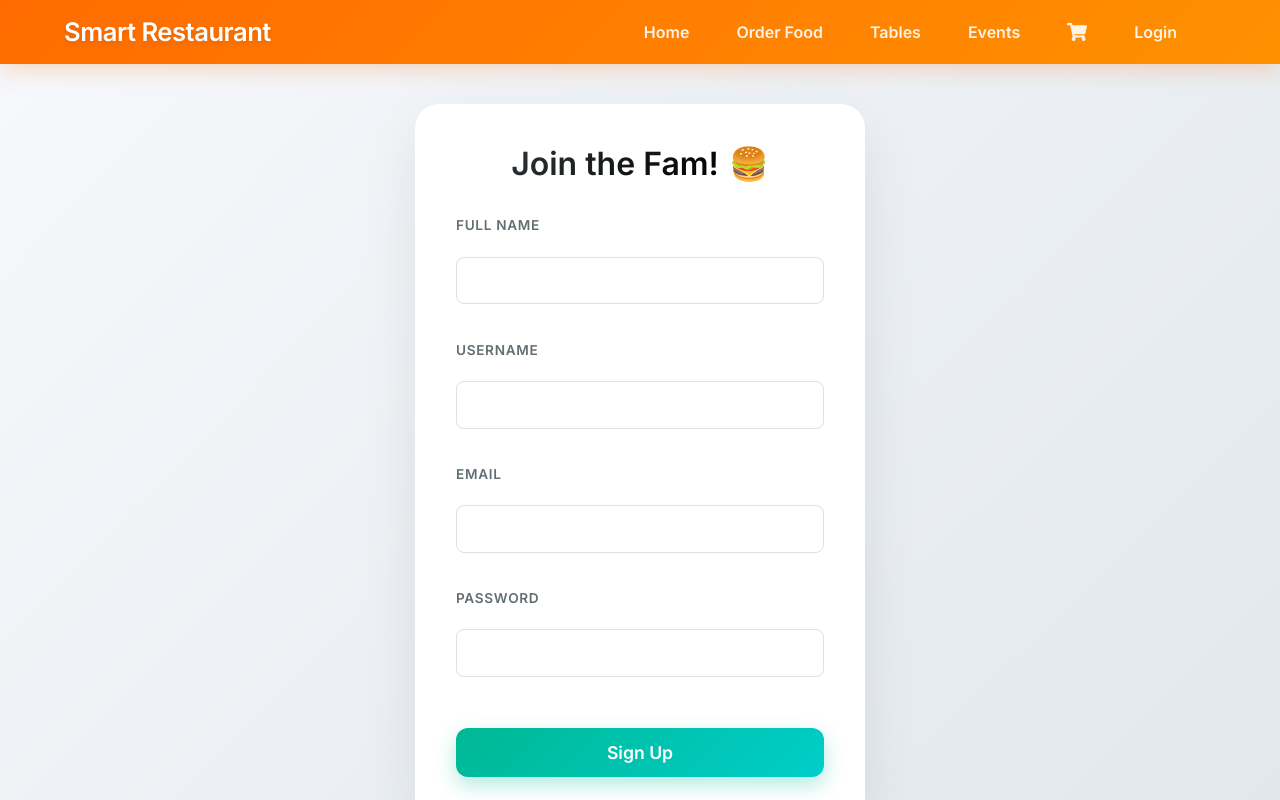
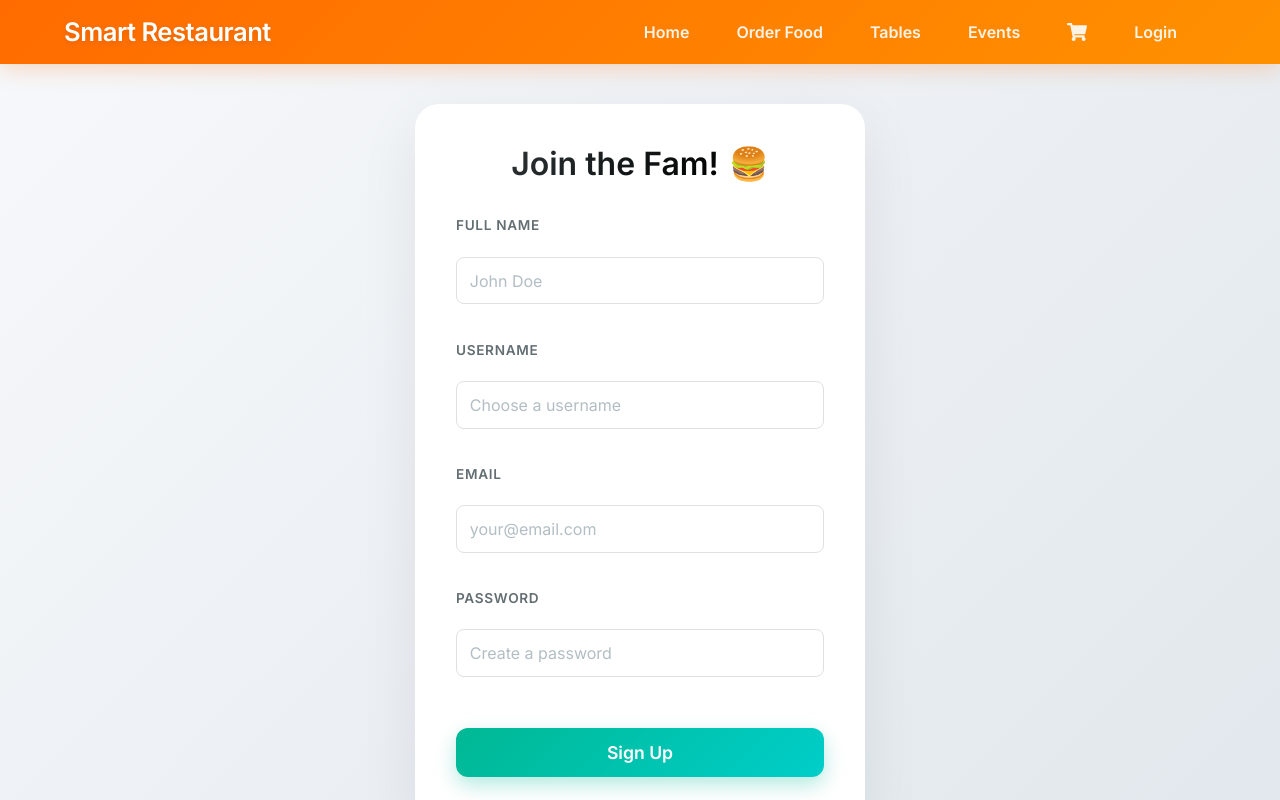
Before and after one commit to kiruthik04/smart-restaurant-system, a React (Create React App) app in the folder frontend/: page /signup in a window 1280 px wide. Built offline with nearby package versions, Linux system fonts and the light colour scheme.

Commit message:
Changes Made in LoginPage css

```diff
--- a/frontend/src/components/BillModal.css
+++ b/frontend/src/components/BillModal.css
@@ -34,6 +34,26 @@
     display: flex;
     flex-direction: column;
     animation: slideUp 0.4s cubic-bezier(0.16, 1, 0.3, 1);
+    position: relative;
+    /* Ensure relative pos for absolute close btn */
+}
+
+.bill-modal-close {
+    position: absolute;
+    top: 20px;
+    right: 20px;
+    background: transparent;
+    border: none;
+    font-size: 2rem;
+    color: var(--text-light);
+    cursor: pointer;
+    line-height: 1;
+    transition: color 0.2s;
+    z-index: 10;
+}
+
+.bill-modal-close:hover {
+    color: var(--primary-orange);
 }
 
 .bill-modal h2 {
@@ -127,7 +147,8 @@
 
 .bill-actions {
     display: flex;
-    justify-content: space-between;
+    justify-content: center;
+    /* Center the single button */
     gap: 1rem;
 }
 
--- a/frontend/src/components/BillModal.js
+++ b/frontend/src/components/BillModal.js
@@ -7,6 +7,9 @@ function BillModal({ bill, onClose, onConvert }) {
     return (
         <div className="bill-modal-overlay">
             <div className="bill-modal">
+                <button className="bill-modal-close" onClick={onClose}>
+                    ×
+                </button>
                 <h2>Bill Summary - Table {bill.tableNumber}</h2>
                 <div className="bill-content">
                     {bill.orders.map((order, index) => (
@@ -31,7 +34,7 @@ function BillModal({ bill, onClose, onConvert }) {
                         <strong>Grand Total: ${bill.grandTotal.toFixed(2)}</strong>
                     </div>
                     <div className="bill-actions">
-                        <button onClick={onClose} className="secondary-btn">Cancel</button>
+                        {/* Cancel button removed */}
                         <button onClick={onConvert} className="primary-btn pay-btn">Pay & Release Table</button>
                     </div>
                 </div>
--- a/frontend/src/components/CategorySection.js
+++ b/frontend/src/components/CategorySection.js
@@ -36,12 +36,14 @@ const CategorySection = ({ menu, addToCart }) => {
             threshold: 0.1
         });
 
-        if (observerTarget.current) {
-            observer.observe(observerTarget.current);
+        const currentTarget = observerTarget.current;
+
+        if (currentTarget) {
+            observer.observe(currentTarget);
         }
 
         return () => {
-            if (observerTarget.current) observer.unobserve(observerTarget.current);
+            if (currentTarget) observer.unobserve(currentTarget);
         };
     }, [handleObserver]);
 
--- a/frontend/src/components/ProfileModal.css
+++ b/frontend/src/components/ProfileModal.css
@@ -315,7 +315,65 @@
     color: #9ca3af;
 }
 
-.dark .btn-cancel:hover {
-    background: rgba(255, 255, 255, 0.05);
+/* --- Force Light Theme for Customer Role (Overrides Dark Mode) --- */
+.dark .profile-modal-content.customer-view {
+    background: var(--bg-white);
+    color: var(--text-dark);
+    border-color: rgba(0, 0, 0, 0.05);
+    box-shadow: var(--shadow-dropdown);
+}
+
+.dark .profile-modal-content.customer-view::before {
+    background: var(--bg-white);
+    border-color: rgba(0, 0, 0, 0.05);
+}
+
+.dark .profile-modal-content.customer-view .profile-header {
+    border-bottom-color: #f1f2f6;
+}
+
+.dark .profile-modal-content.customer-view .profile-name {
+    color: var(--text-dark);
+}
+
+.dark .profile-modal-content.customer-view .profile-role {
+    background: #f1f2f6;
+    color: var(--text-light);
+}
+
+.dark .profile-modal-content.customer-view .profile-avatar {
+    background-color: var(--bg-soft-orange);
+    box-shadow: 0 4px 12px rgba(255, 107, 0, 0.1);
+}
+
+.dark .profile-modal-content.customer-view .btn-change-password {
+    background: white;
+    border: 2px solid var(--primary-orange);
+    color: var(--primary-orange);
+}
+
+.dark .profile-modal-content.customer-view .btn-change-password:hover {
+    background: var(--primary-orange);
     color: white;
 }
+
+.dark .profile-modal-content.customer-view .change-password-form {
+    background: #f9f9f9;
+}
+
+.dark .profile-modal-content.customer-view .form-group input {
+    background: white;
+    border: 1px solid #e0e0e0;
+    color: var(--text-dark);
+}
+
+.dark .profile-modal-content.customer-view .btn-cancel {
+    background: white;
+    border: 1px solid #dcdcdc;
+    color: var(--text-light);
+}
+
+.dark .profile-modal-content.customer-view .btn-cancel:hover {
+    background: white;
+    color: var(--text-light);
+}
--- a/frontend/src/components/ProfileModal.js
+++ b/frontend/src/components/ProfileModal.js
@@ -71,7 +71,7 @@ function ProfileModal({ isOpen, onClose }) {
     };
 
     return (
-        <div className="profile-modal-content" onClick={e => e.stopPropagation()}>
+        <div className={`profile-modal-content ${user.role === 'CUSTOMER' ? 'customer-view' : ''}`} onClick={e => e.stopPropagation()}>
             <button className="profile-modal-close" onClick={onClose}>&times;</button>
 
             <div className="profile-header">
--- a/frontend/src/pages/LoginPage.css
+++ b/frontend/src/pages/LoginPage.css
@@ -77,7 +77,6 @@
   margin-bottom: 0.5rem;
   font-weight: 700;
   color: #889296;
-  /* Lighter gray for label */
   font-size: 0.8rem;
   text-transform: uppercase;
   letter-spacing: 0.5px;
@@ -86,26 +85,25 @@
 .form-input {
   width: 100%;
   padding: 14px 18px;
-  border: 1px solid #a4b0be;
-  border-radius: 8px;
+  border: 2px solid #FFE0B2;
+  border-radius: 12px;
   font-size: 1rem;
   transition: all 0.3s cubic-bezier(0.25, 0.8, 0.25, 1);
-  background: #b2bec3;
-  /* Gray background */
-  color: white;
+  background: #ffffff;
+  color: #2D3436;
   font-weight: 500;
 }
 
 .form-input::placeholder {
-  color: rgba(255, 255, 255, 0.8);
-  font-weight: 500;
+  color: #b2bec3;
+  font-weight: 400;
 }
 
 .form-input:focus {
   outline: none;
-  border-color: #0984e3;
-  background: white;
-  box-shadow: 0 4px 15px rgba(9, 132, 227, 0.1);
+  border-color: #FF6B00;
+  background: #FFF8E1;
+  box-shadow: 0 4px 15px rgba(255, 107, 0, 0.1);
 }
 
 .login-btn {
--- a/frontend/src/pages/SignupPage.css
+++ b/frontend/src/pages/SignupPage.css
@@ -83,26 +83,26 @@
 .form-input {
     width: 100%;
     padding: 12px 16px;
-    border: 1px solid #a4b0be;
-    border-radius: 8px;
+    border: 2px solid #FFE0B2;
+    border-radius: 12px;
     font-size: 1rem;
     transition: all 0.3s cubic-bezier(0.25, 0.8, 0.25, 1);
-    background: #b2bec3;
-    color: white;
+    background: #ffffff;
+    color: #2D3436;
     font-weight: 500;
 }
 
 .form-input::placeholder {
-    color: rgba(255, 255, 255, 0.8);
-    font-weight: 500;
+    color: #b2bec3;
+    font-weight: 400;
 }
 
 .form-input:focus {
     outline: none;
-    border-color: #00b894;
-    /* Green accent for signup */
-    background: white;
-    box-shadow: 0 4px 15px rgba(0, 184, 148, 0.1);
+    border-color: #e65100;
+    /* Darker Orange on focus */
+    background: #FFF8E1;
+    box-shadow: 0 4px 15px rgba(230, 81, 0, 0.1);
 }
 
 .signup-btn {
```
